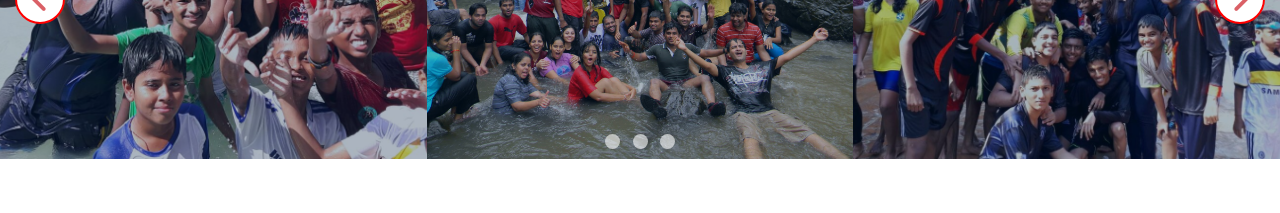
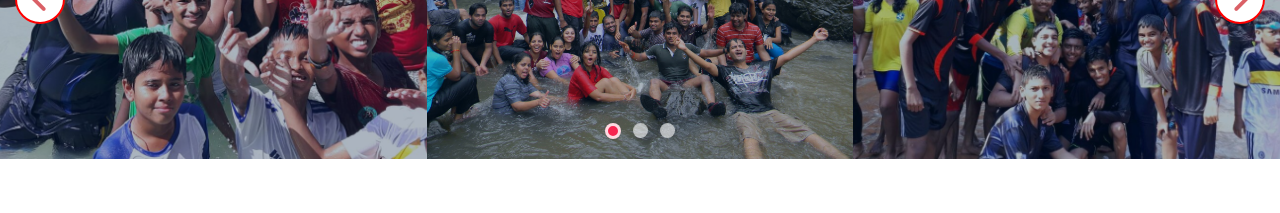
Before and after one commit to vinit-churi/rahul-coaching-classes-website, a plain HTML site: page index.html in a window 1280 px wide. Shown: the part 2480-2693 px from the top of the page. Drawn offline with Linux system fonts and the light colour scheme.

Commit message:
some more minor changes

```diff
--- a/styles.css
+++ b/styles.css
@@ -430,6 +430,7 @@ nav{
   width: 15px;
   background-color: #ffffff99;
   border-radius: 50%;
+  cursor: pointer;
 
   /* background-color: rgba(255, 255, 255, 0.384); */
 }
@@ -438,12 +439,20 @@ nav{
   display: flex;
   width: 70px;
   justify-content: space-between;
-  bottom: 10px;
+  bottom: 20px;
   left: 0;
   right: 0;
   margin-left: auto;
   margin-right: auto;
   z-index: 1;
+  align-items: center;
+}
+.gallery .imgs-container .dots-container .dot:first-child{
+  background-color: rgb(247, 37, 79);
+  height: 10px;
+  width: 10px;
+  border: 3px solid #ffffffd4;
+  box-sizing: content-box;
 }
 .gallery .imgs-container::before{
   font-family: "Font Awesome 5 Free";
@@ -464,6 +473,7 @@ nav{
   align-items: center;
   z-index: 1;
   border: 2px solid red;
+  cursor: pointer;
 }
 .gallery .imgs-container::after{
   height: 50px;
@@ -485,6 +495,7 @@ nav{
   right: 15px;
   border: 2px solid red;
   z-index: 1;
+  cursor: pointer;
 }
 .gallery .imgs-container .img-container{
   width: 33.33%;
```
